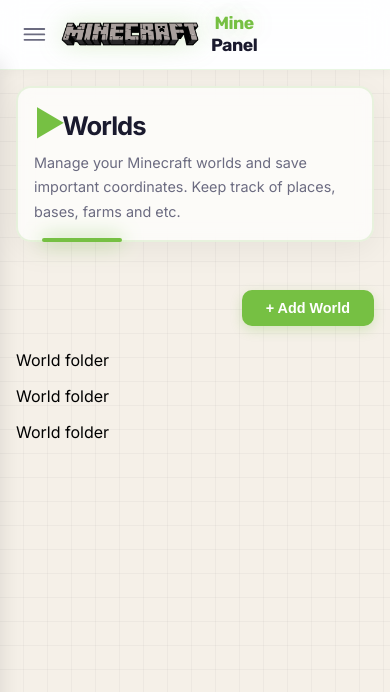
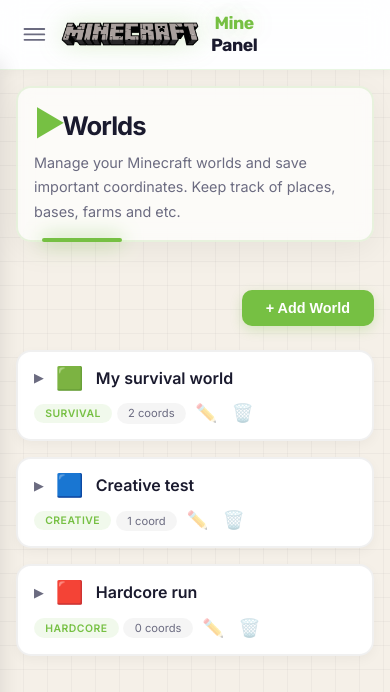
Before and after one commit to alirezashojaian1987/My-Minecraft, a React (Vite) app: page /worlds in a window 390 px wide. Shown: the top 692 px of the page. Built offline with nearby package versions, Linux system fonts and the light colour scheme.

Commit message:
World folder component added, styled, and also the logic to add a world or edit it.

```diff
--- /dev/null
+++ b/src/pages/Worlds/components/CoordinateList/index.tsx
@@ -0,0 +1,8 @@
+
+import styles from "./CoordinateList.module.scss";
+
+export default function CoordinateList(){
+    return(
+        <div>Coordinate list</div>
+    )
+}
--- a/src/pages/Worlds/components/WorldFolder/WorldFolder.module.scss
+++ b/src/pages/Worlds/components/WorldFolder/WorldFolder.module.scss
@@ -0,0 +1,154 @@
+@use "../../../../styles/variables.scss" as *;
+
+.WorldFolder{
+    background: White;
+    border:2px solid rgba(0,0,0,0.06);
+    border-radius: 15px;
+    box-shadow: 0 4px 12px rgba(0,0,0,0.04);
+    overflow: hidden;
+    transition: all 0.25s ease-in-out;
+
+    &:hover{
+        border-color: rgba($Primary_color,0.2);
+        box-shadow: 0 8px 24px rgba(0,0,0,0.06);
+    }
+
+    .Header{
+        display: flex;
+        justify-content: space-between;
+        align-items: center;
+        padding:1rem 1.5rem;
+        cursor: pointer;
+        transition: all 0.25s ease-in-out;
+
+        &:hover{
+            background: rgba($Primary_color,0.03);
+        }
+
+        .Left{
+            display: flex;
+            align-items: center;
+            gap:0.75rem;
+            flex:1;
+            min-width:0;
+
+            .Arrow{
+                font-size: 0.8rem;
+                color:$Text-secondary;
+                transition: transform 0.25s ease-in-out;
+                flex-shrink: 0;
+            }
+
+            .Icon{
+                font-size: 1.4rem;
+                flex-shrink: 0;
+            }
+
+            .Title{
+                font-size: 1.1rem;
+                font-weight: 600;
+                color: $Text-primary;
+                white-space: nowrap;
+                overflow: hidden;
+                text-overflow: ellipsis;
+            }
+
+            .EditInput{
+                font-size: 1.1rem;
+                font-weight: 600;
+                color:$Text-primary;
+                background: rgba($Primary_color,0.06);
+                border:2px solid $Primary_color;
+                border-radius: 6px;
+                padding:0.2rem 0.6rem;
+                outline:none;
+                font-family: inherit;
+                width:auto;
+                min-width: 150px;
+
+                &:focus{
+                    box-shadow: 0 0 0 3px $Primary_glow;
+                }
+            }
+        }
+
+        .Right{
+            display: flex;
+            align-items: center;
+            gap:0.6rem;
+            flex-shrink: 0;
+
+            .Badge{
+                font-size: 0.7rem;
+                font-weight: 600;
+                padding: 0.2rem 0.7rem;
+                border-radius: 20px;
+                background: rgba($Primary_color, 0.1);
+                color: $Primary_color;
+                text-transform: uppercase;
+                letter-spacing: 0.5px;
+            }
+
+            .Count{
+                font-size: 0.8rem;
+                color: $Text-secondary;
+                background: rgba(0, 0, 0, 0.04);
+                padding: 0.2rem 0.7rem;
+                border-radius: 20px;
+            }
+
+            .EditBtn, .DeleteBtn{
+                background: none;
+                border: none;
+                cursor: pointer;
+                font-size: 1.1rem;
+                padding: 0.2rem 0.3rem;
+                border-radius: 6px;
+                transition: all 0.2s ease;
+                opacity: 0.4;
+
+                &:hover{
+                    opacity: 1;
+                    transform: scale(1.1);
+                }
+            }
+
+            .EditBtn:hover{
+                background: rgba($Primary_color, 0.1);
+            }
+
+            .DeleteBtn:hover{
+                background: rgba(255, 0, 0, 0.08);
+            }
+        }
+    }
+
+    .Content{
+        padding: 0.5rem 1.5rem 1.5rem;
+        border-top: 1px solid rgba(0, 0, 0, 0.04);
+    }
+
+    @media (max-width: 480px) {
+        .Header {
+            flex-wrap: wrap;
+            gap: 0.5rem;
+            padding: 0.75rem 1rem;
+
+            .Left {
+                flex: 1 1 100%;
+                .Title { font-size: 1rem; }
+            }
+
+            .Right{
+                flex-wrap: wrap;
+                gap: 0.3rem;
+                .Badge { font-size: 0.65rem; }
+                .Count { font-size: 0.7rem; }
+            }
+        }
+
+        .Content {
+            padding: 0.5rem 1rem 1rem;
+        }
+    }
+}
--- a/src/pages/Worlds/components/WorldFolder/index.tsx
+++ b/src/pages/Worlds/components/WorldFolder/index.tsx
@@ -1,8 +1,112 @@
+import { useState } from "react";
 
+import CoordinateList from "../CoordinateList";
+import type { World, Coordinates } from "../../../../types/world";
 import styles from "./WorldFolder.module.scss";
 
-export default function WorldFolder(){
-    return(
-        <div>World folder</div>
-    );
+interface WorldFolderProps{
+    world:World;
+    isExpanded:boolean;
+    onToggle:()=>void;
+    onDelete:()=>void;
+    onEdit:(id:string, newTitle:string)=>void;
+    onAddCoordinate:(worldId:string, name:string, x:number, y:number, z:number)=>void;
+    onDeleteCoordinate: (worldId: string, coordId: string)=>void;
+    onEditCoordinate:(worldId:string, coordId:string, name:string, x:number, y:number, z:number)=>void;
 };
+
+const typeIcons = {
+  Survival: '🟩',
+  Hardcore: '🟥',
+  Creative: '🟦',
+  Adventure: '🟨',
+};
+
+const typeLabels={
+  Survival: 'Survival',
+  Hardcore: 'Hardcore',
+  Creative: 'Creative',
+  Adventure: 'Adventure',
+};
+
+export default function WorldFolder({world, isExpanded, onToggle, onDelete, onEdit, onAddCoordinate, onDeleteCoordinate, onEditCoordinate}: WorldFolderProps){
+  const [isEditing, setIsEditing]=useState(false);
+  const [editTitle, setEditTitle]=useState(world.title);
+
+  const handleEditSubmit=()=>{
+    if(editTitle.trim()){
+      onEdit(world.id, editTitle.trim());
+      setIsEditing(false);
+    }
+  };
+
+  return(
+      <div className={styles.WorldFolder}>
+        <div className={styles.Header} onClick={onToggle}>
+          <div className={styles.Left}>
+            <span className={styles.Arrow}>{isExpanded ? '▼' : '▶'}</span>
+            <span className={styles.Icon}>{typeIcons[world.type]}</span>
+
+            {isEditing ? (
+              <input
+                className={styles.EditInput}
+                value={editTitle}
+                onChange={(e)=>setEditTitle(e.target.value)}
+                onBlur={handleEditSubmit}
+                onKeyDown={(e)=>e.key==='Enter' && handleEditSubmit()}
+                onClick={(e)=>e.stopPropagation()}
+                autoFocus
+              />
+            ) : (
+              <span className={styles.Title}>{world.title}</span>
+            )}
+          </div>
+
+          <div className={styles.Right}>
+            <span className={styles.Badge}>
+              {typeLabels[world.type]}
+            </span>
+
+            <span className={styles.Count}>
+              {world.coordinates.length} coord{world.coordinates.length !== 1 ? 's' : ''}
+            </span>
+
+            <button
+              className={styles.EditBtn}
+              onClick={(e)=>{
+                e.stopPropagation();
+                setIsEditing(true);
+                setEditTitle(world.title);
+              }}
+              aria-label="Edit World"
+            >
+              ✏️
+            </button>
+
+            <button
+              className={styles.DeleteBtn}
+              onClick={(e)=>{
+                e.stopPropagation();
+                onDelete();
+              }}
+              aria-label="Delete World"
+            >
+              🗑️
+            </button>
+          </div>
+        </div>
+
+        {isExpanded && (
+          <div className={styles.Content}>
+            <CoordinateList
+              worldId={world.id}
+              coordinates={world.coordinates}
+              onAdd={onAddCoordinate}
+              onDelete={onDeleteCoordinate}
+              onEdit={onEditCoordinate}
+            />
+          </div>
+        )}
+      </div>
+  );
+};
```
Also changed, not shown: src/pages/Worlds/components/CoordinateList/CoordinateList.module.scss (added).
